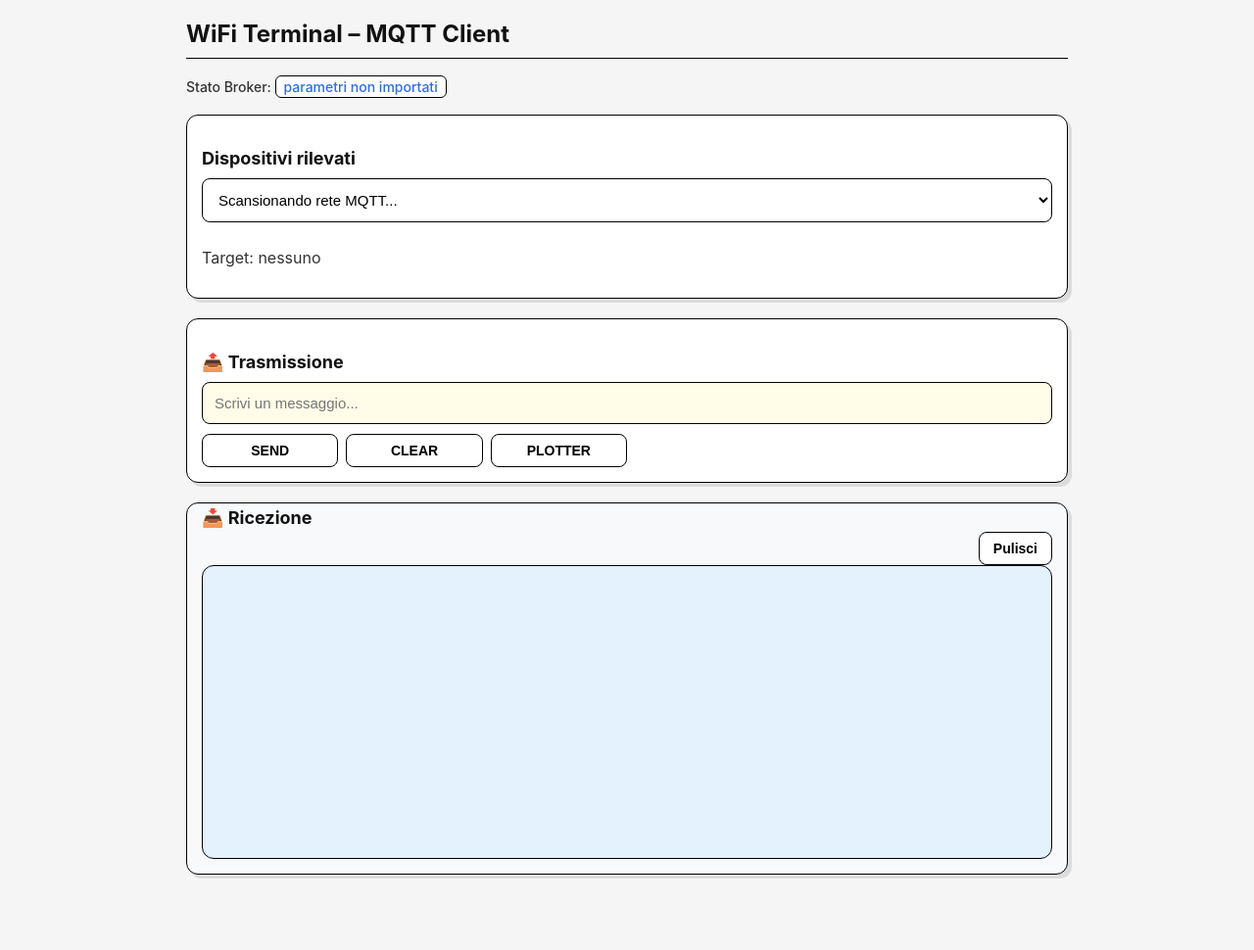
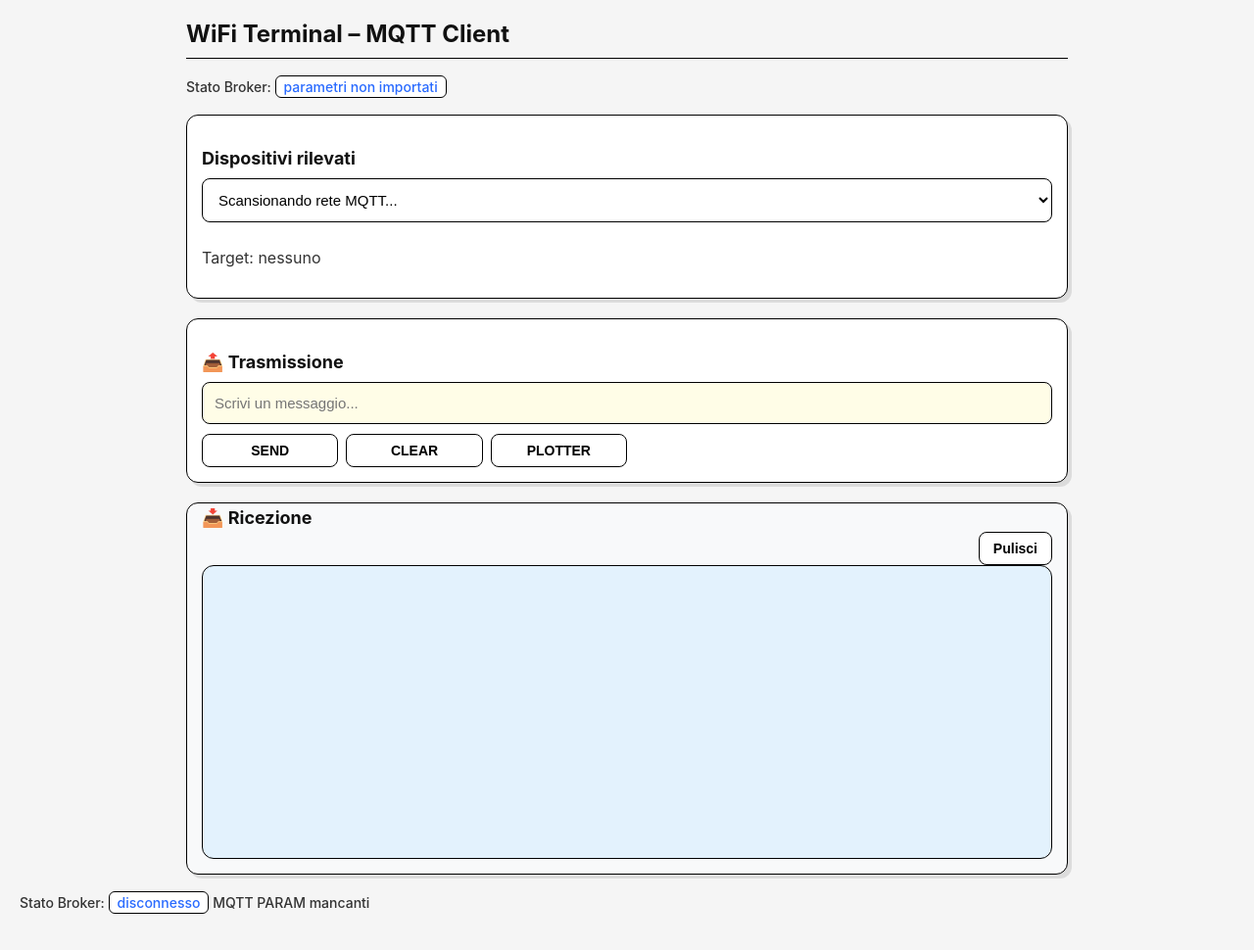
Before and after one commit to leo-453/wifi-terminal-remote, a plain HTML site: page index.html in a window 1280 px wide. Shown: the whole page at 98% size. Before the commit the page ends 933 px from the top, so only its background shows below. Drawn offline with Linux system fonts and the light colour scheme; a script that the page names is missing.

Commit message:
Add status bar for broker connection status

```diff
--- a/index.html
+++ b/index.html
@@ -54,6 +54,13 @@
 
 </div>
 
+<!-- BADGE DI CONFERMA -->
+    <div class="status-bar">
+    Stato Broker: <span id="status">disconnesso</span>
+    <span id="mqttBadge" class="badge badge-red">MQTT PARAM mancanti</span>
+</div>
+
+
 <!-- PLOTTER -->
 <div id="plotterPanel" style="display:none;">
     <div id="plotterDragBar"></div>
```
